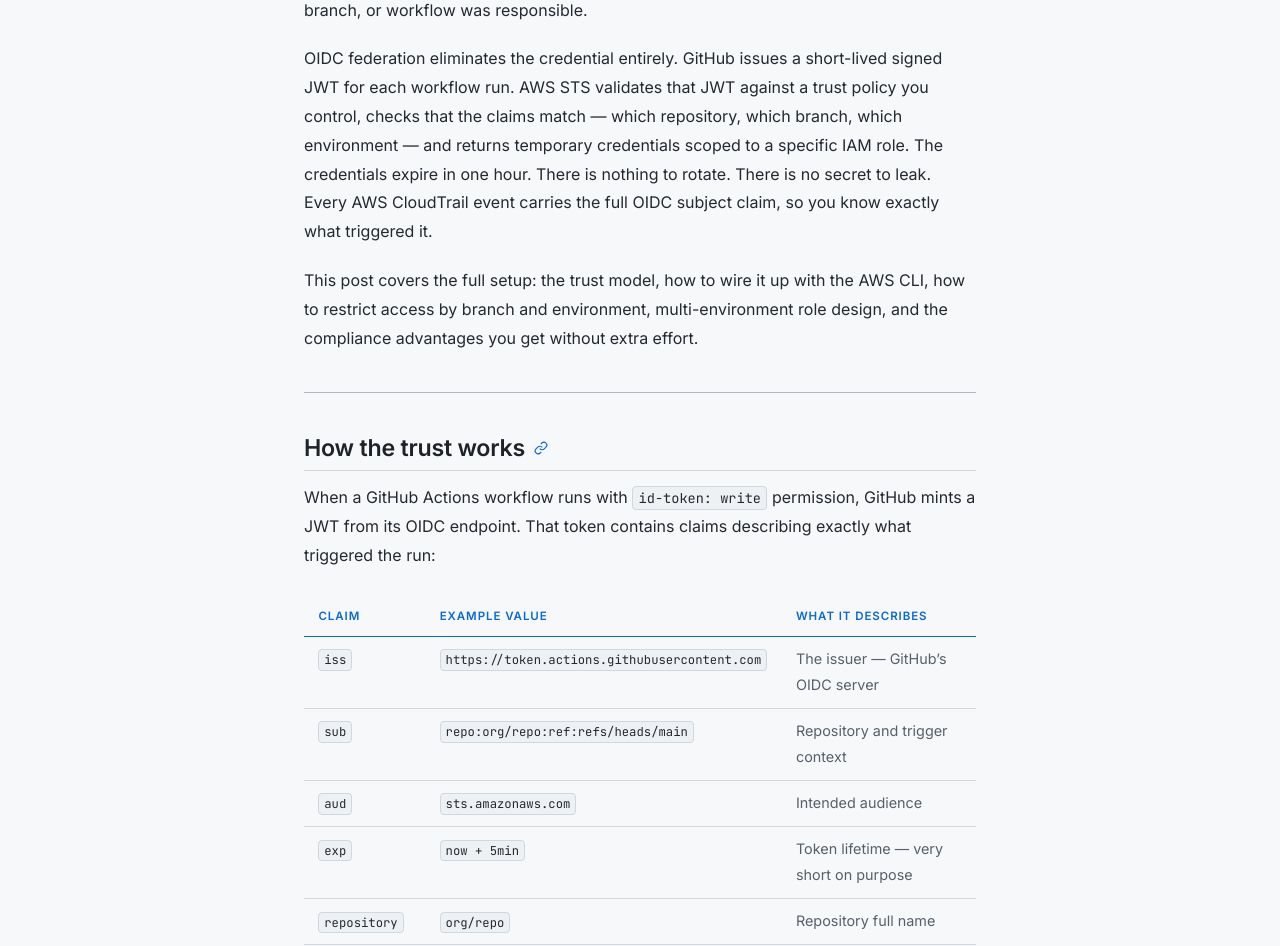
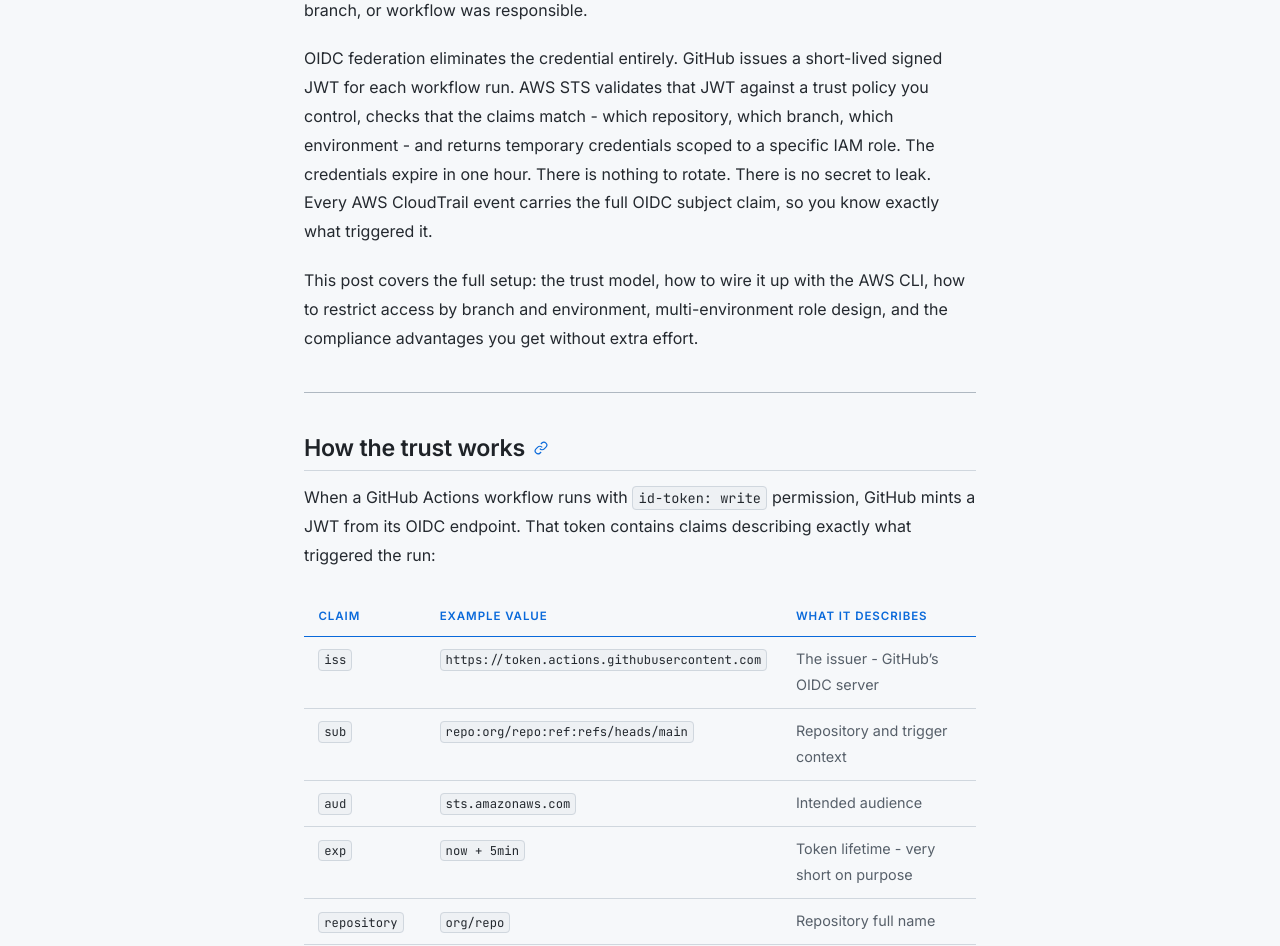
Before and after one commit to mguarinos/mguarinos.github.io, a Jekyll site: the page built from _posts/2026-04-20-github-aws-oidc-cicd.md, in a window 1280 px wide and 1400 px high, scrolled down 1135 px. Shown: the part 212-1158 px from the top of the window. Built offline with Jekyll 4.4.1, drawn with Linux system fonts in a browser that asks for light colours; the table of contents is made by our own code; some of the changed text lies outside the part shown.

Commit message:
chore: post edits — remove trust-flow diagram and trim sections
- Remove trust-flow.svg (redundant with header diagram)
- Remove permission boundary CLI section
- Remove "Resist the temptation" note
- Replace em dashes with hyphens throughout

Co-Authored-By: Claude Sonnet 4.6 <noreply@anthropic.com>

````diff
--- a/_posts/2026-04-20-github-aws-oidc-cicd.md
+++ b/_posts/2026-04-20-github-aws-oidc-cicd.md
@@ -11,7 +11,7 @@ description: "Replace long-lived AWS credentials in GitHub secrets with short-li
 
 The default way people wire up GitHub Actions to AWS is to create an IAM user, generate an access key, and paste `AWS_ACCESS_KEY_ID` and `AWS_SECRET_ACCESS_KEY` into GitHub secrets. It works. It also means you have a long-lived credential sitting in your repository's secret store that never expires, needs manual rotation, and produces audit trails that say "IAM user `github-ci` did this" with no indication of which repository, branch, or workflow was responsible.
 
-OIDC federation eliminates the credential entirely. GitHub issues a short-lived signed JWT for each workflow run. AWS STS validates that JWT against a trust policy you control, checks that the claims match — which repository, which branch, which environment — and returns temporary credentials scoped to a specific IAM role. The credentials expire in one hour. There is nothing to rotate. There is no secret to leak. Every AWS CloudTrail event carries the full OIDC subject claim, so you know exactly what triggered it.
+OIDC federation eliminates the credential entirely. GitHub issues a short-lived signed JWT for each workflow run. AWS STS validates that JWT against a trust policy you control, checks that the claims match - which repository, which branch, which environment - and returns temporary credentials scoped to a specific IAM role. The credentials expire in one hour. There is nothing to rotate. There is no secret to leak. Every AWS CloudTrail event carries the full OIDC subject claim, so you know exactly what triggered it.
 
 This post covers the full setup: the trust model, how to wire it up with the AWS CLI, how to restrict access by branch and environment, multi-environment role design, and the compliance advantages you get without extra effort.
 
@@ -23,15 +23,15 @@ When a GitHub Actions workflow runs with `id-token: write` permission, GitHub mi
 
 | Claim | Example value | What it describes |
 |---|---|---|
-| `iss` | `https://token.actions.githubusercontent.com` | The issuer — GitHub's OIDC server |
+| `iss` | `https://token.actions.githubusercontent.com` | The issuer - GitHub's OIDC server |
 | `sub` | `repo:org/repo:ref:refs/heads/main` | Repository and trigger context |
 | `aud` | `sts.amazonaws.com` | Intended audience |
-| `exp` | `now + 5min` | Token lifetime — very short on purpose |
+| `exp` | `now + 5min` | Token lifetime - very short on purpose |
 | `repository` | `org/repo` | Repository full name |
 | `ref` | `refs/heads/main` | Git ref that triggered the run |
 | `environment` | `production` | GitHub Environment, if configured |
 
-The workflow then calls `aws-actions/configure-aws-credentials` with a role ARN. That action presents the JWT to AWS STS via `AssumeRoleWithWebIdentity`. STS validates the JWT signature (against GitHub's published JWKS), checks the `aud` claim equals `sts.amazonaws.com`, and evaluates your IAM role's trust policy conditions against the `sub` and other claims. If everything matches, STS returns temporary credentials. If anything fails — wrong repository, wrong branch, wrong environment — the call is rejected before any AWS action can occur.
+The workflow then calls `aws-actions/configure-aws-credentials` with a role ARN. That action presents the JWT to AWS STS via `AssumeRoleWithWebIdentity`. STS validates the JWT signature (against GitHub's published JWKS), checks the `aud` claim equals `sts.amazonaws.com`, and evaluates your IAM role's trust policy conditions against the `sub` and other claims. If everything matches, STS returns temporary credentials. If anything fails - wrong repository, wrong branch, wrong environment - the call is rejected before any AWS action can occur.
 
 ---
 
@@ -48,7 +48,7 @@ aws iam create-open-id-connect-provider \
 
 This is an account-level resource. One provider covers all roles in the account. If you manage multiple accounts (staging, production), run this once in each.
 
-The `client-id-list` value `sts.amazonaws.com` must match the `aud` claim GitHub puts in the token when the workflow uses `aws-actions/configure-aws-credentials`. This is a fixed agreement between the action and AWS — do not change it.
+The `client-id-list` value `sts.amazonaws.com` must match the `aud` claim GitHub puts in the token when the workflow uses `aws-actions/configure-aws-credentials`. This is a fixed agreement between the action and AWS - do not change it.
 
 ---
 
@@ -86,7 +86,7 @@ aws iam create-role \
 Two conditions, both must pass:
 
 - `aud` must equal `sts.amazonaws.com` — prevents tokens minted for other services from being used here.
-- `sub` must match your pattern — scopes the role to a specific repository and trigger context.
+- `sub` must match your pattern - scopes the role to a specific repository and trigger context.
 
 ---
 
@@ -154,7 +152,7 @@ The `sub` claim is the primary restriction surface. Its format depends on what t
 
 A role that deploys to production should use the environment form, not the branch form. The difference matters: anyone can push to `main` if branch protection is misconfigured. A GitHub Environment with required reviewers cannot be bypassed without a human approval. The `sub` claim will contain `environment:production` only after that gate is cleared.
 
-For a role used by pull requests to run a plan or generate deployment diffs, the `pull_request` subject restricts it to read operations triggered from PRs — no direct pushes can assume it.
+For a role used by pull requests to run a plan or generate deployment diffs, the `pull_request` subject restricts it to read operations triggered from PRs - no direct pushes can assume it.
 
 ### Wildcards in `sub` conditions
 
@@ -166,7 +164,7 @@ When you need a role accessible from any branch in a repository (e.g., a shared
 }
 ```
 
-Be deliberate about wildcards. `repo:your-org/*:*` would allow any repository in your org to assume the role — useful for a shared read-only role, dangerous for a deploy role.
+Be deliberate about wildcards. `repo:your-org/*:*` would allow any repository in your org to assume the role - useful for a shared read-only role, dangerous for a deploy role.
 
 ---
 
@@ -176,13 +174,13 @@ The right model is one role per environment per function, each with the minimum
 
 <figure>
   <img src="/assets/images/github-aws-oidc-cicd/multi-env.svg" alt="Branch-to-role mapping: feature branches get no AWS access, develop maps to a staging role, main and tags map to a production role with an approval gate, pull requests map to a read-only role">
-  <figcaption>Each branch context maps to a dedicated IAM role. Production requires a GitHub Environment with a required reviewer — the OIDC subject claim for that environment is only issued after the gate passes.</figcaption>
+  <figcaption>Each branch context maps to a dedicated IAM role. Production requires a GitHub Environment with a required reviewer - the OIDC subject claim for that environment is only issued after the gate passes.</figcaption>
 </figure>
 
-The trust policy structure is the same as the one in the previous section — only the `sub` condition changes per role. For staging, scoped to the `develop` branch:
+The trust policy structure is the same as the one in the previous section - only the `sub` condition changes per role. For staging, scoped to the `develop` branch:
 
 ```bash
-# trust-policy-staging.json — sub: "repo:your-org/your-repo:ref:refs/heads/develop"
+# trust-policy-staging.json - sub: "repo:your-org/your-repo:ref:refs/heads/develop"
 aws iam create-role \
   --role-name github-staging-deploy \
   --assume-role-policy-document file://trust-policy-staging.json
@@ -195,14 +193,6 @@ For production, scoped to the GitHub Environment instead of a branch:
 aws iam create-role \
   --role-name github-prod-deploy \
   --assume-role-policy-document file://trust-policy-prod.json
-```
-
-Attach a permission boundary to each role to enforce a ceiling on what they can ever do, regardless of the policies attached later:
-
-```bash
-aws iam put-role-permissions-boundary \
-  --role-name github-prod-deploy \
-  --permissions-boundary arn:aws:iam::123456789012:policy/deploy-boundary
 ```
 
 ---
````
Also changed, not shown: other parts of _posts/2026-04-20-github-aws-oidc-cicd.md (+0 -2 lines), assets/images/github-aws-oidc-cicd/trust-flow.svg (deleted).
